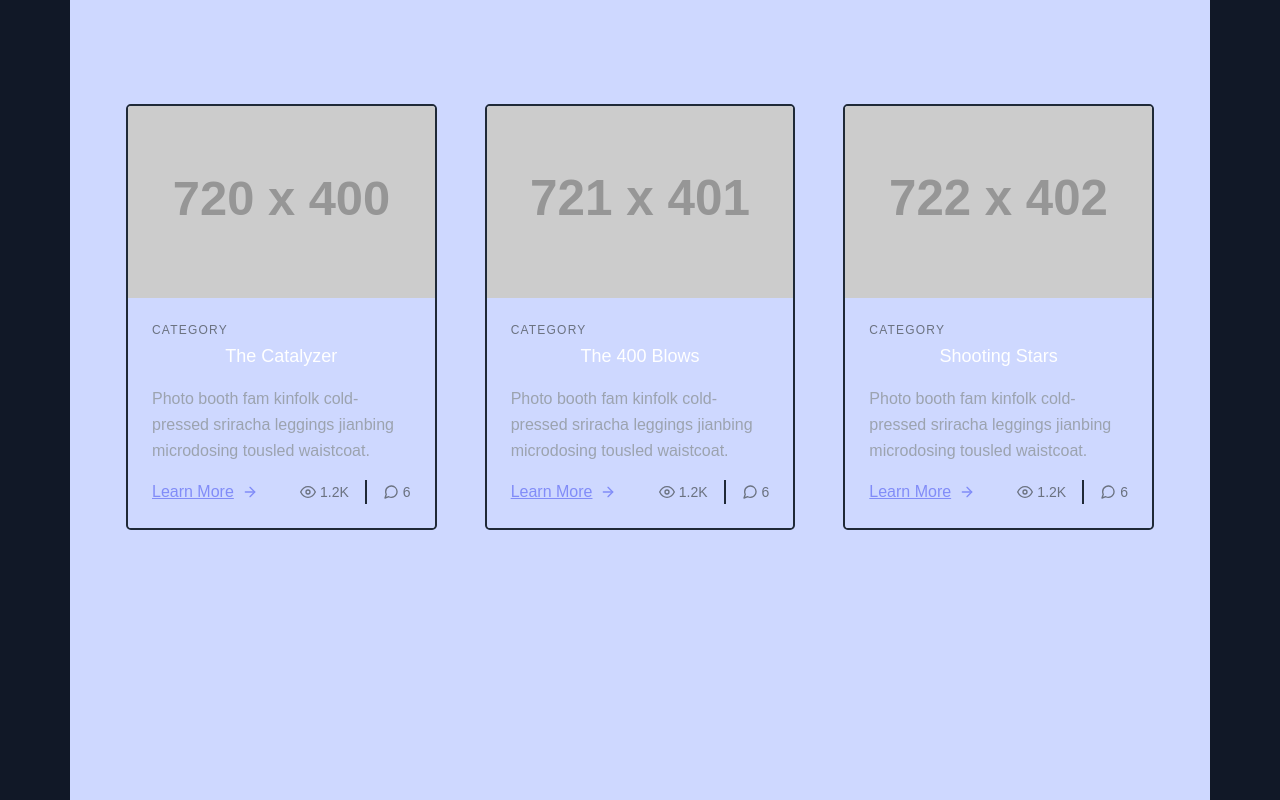
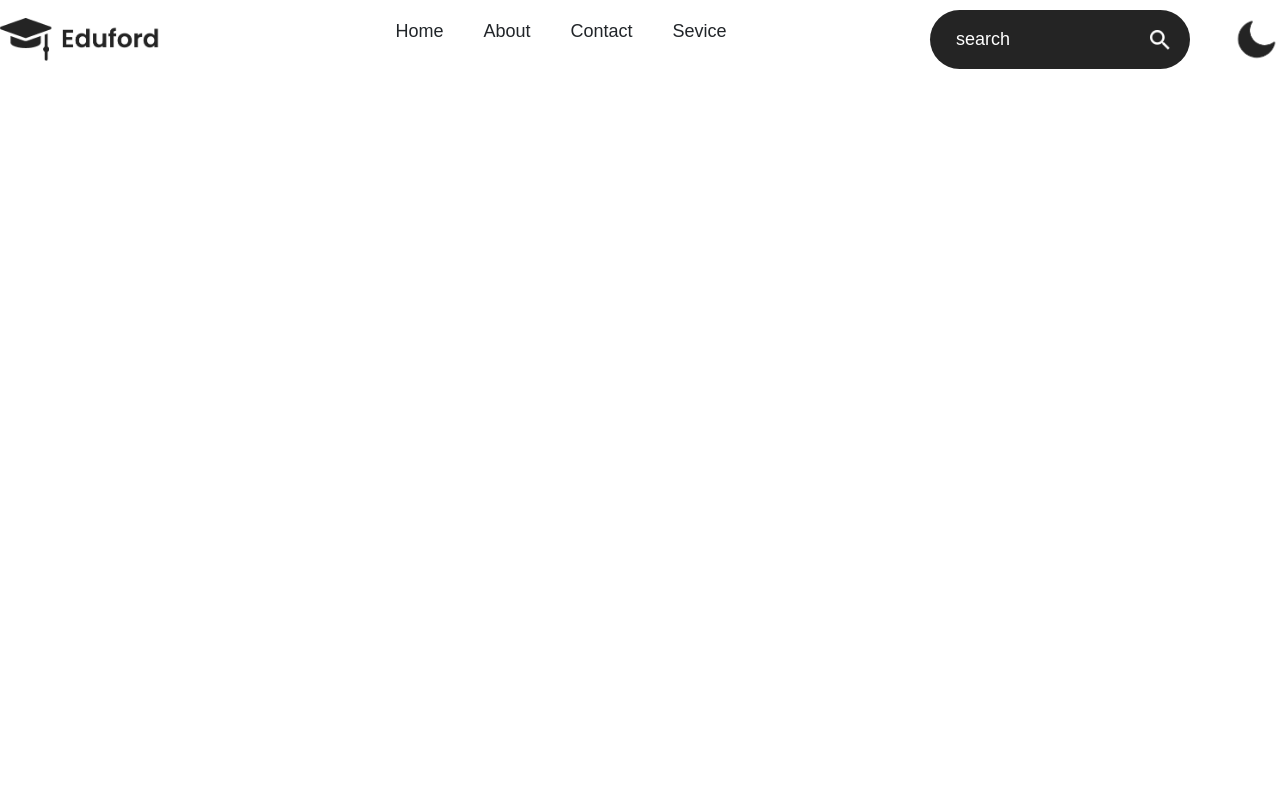
Before and after one commit to Parvsharma04/code-easy, a React (Vite) app in the folder frontend/: page / in a window 1280 px wide. Built offline with nearby package versions, Linux system fonts and the light colour scheme.

Commit message:
app updated

```diff
--- a/frontend/src/App.jsx
+++ b/frontend/src/App.jsx
@@ -1,33 +1,27 @@
 import React, { useEffect, useState } from "react";
 import Navbar from "./Components/Navbar";
 import Team from "./Components/Team";
-import Accordian2 from "./Components/Accordian2";
 import { Route, Routes } from "react-router-dom";
 import Login from "./Components/Login";
 import 'bootstrap/dist/css/bootstrap.min.css';
 import Demo from './Components/Demo'
 
 const App = () => {
-  // const current_theme = localStorage.getItem("current_theme");
-  // const [theme, settheme] = useState(current_theme ? current_theme : "light");
+  const current_theme = localStorage.getItem("current_theme");
+  const [theme, settheme] = useState(current_theme ? current_theme : "light");
 
-  // useEffect(() => {
-  //   localStorage.setItem("current_theme", theme);
-  // }, [theme]);
+  useEffect(() => {
+    localStorage.setItem("current_theme", theme);
+  }, [theme]);
 
   return (
-    // <div className={`container ${theme}`}>
-    //   <Routes>
-    //     <Route path="/" element={<Navbar theme={theme} settheme={settheme}/>}/>
-    //     <Route path="/team" element={<Team />}/>
-    //     <Route path="/packages" element={<Accordion2 />}/>
-    //     <Route path="/register" element={<Login />}/>
-
-    //   </Routes>
-    // </div>
-    <div>
-      {/* <Accordian2/> */}
-      <Demo/>
+    <div className={`${theme}`}>
+      <Routes>
+        <Route path="/" element={<Navbar theme={theme} settheme={settheme}/>}/>
+        <Route path="/team" element={<Team />}/>
+        <Route path="/packages" element={<Demo />}/>
+        <Route path="/register" element={<Login />}/>
+      </Routes>
     </div>
   );
 };
```
